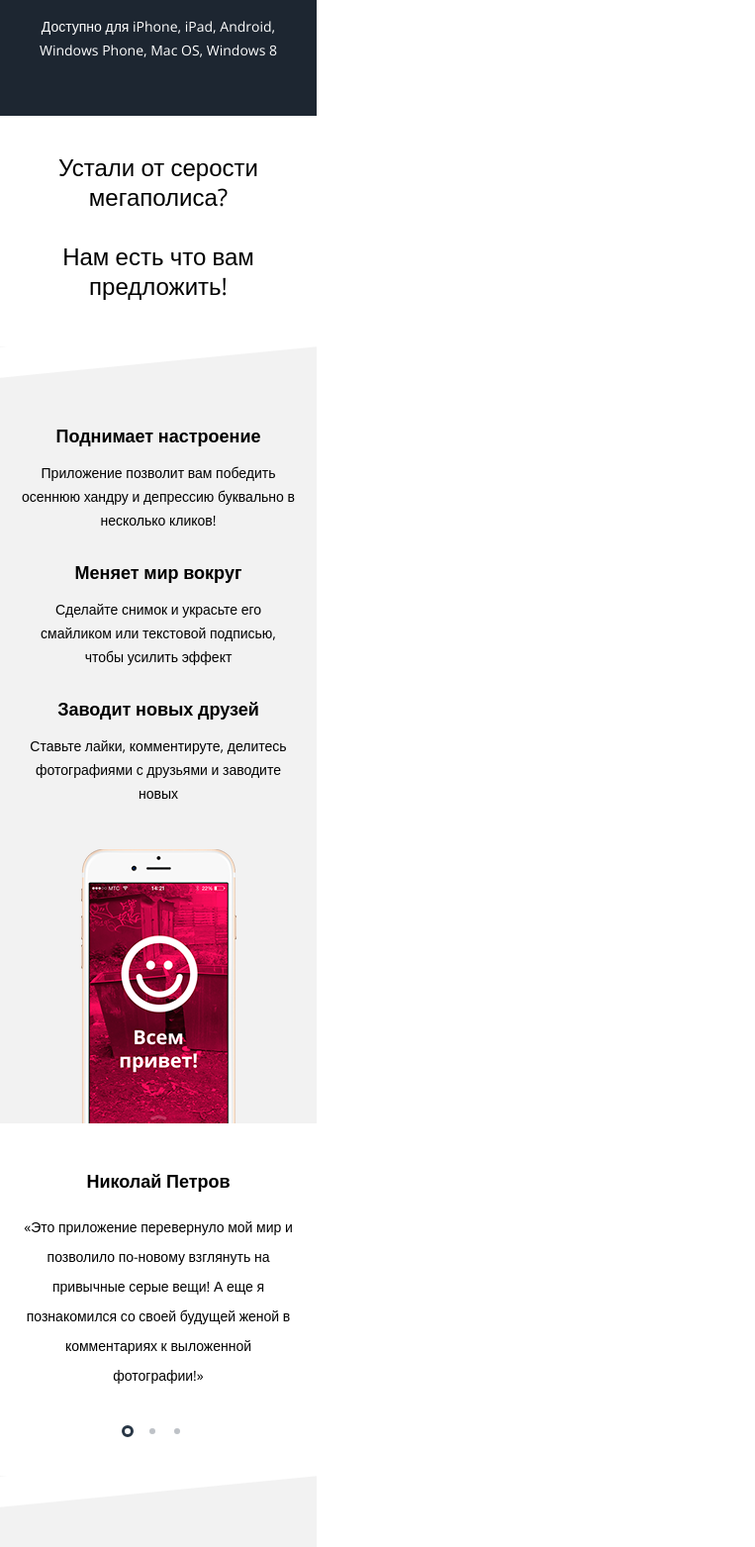
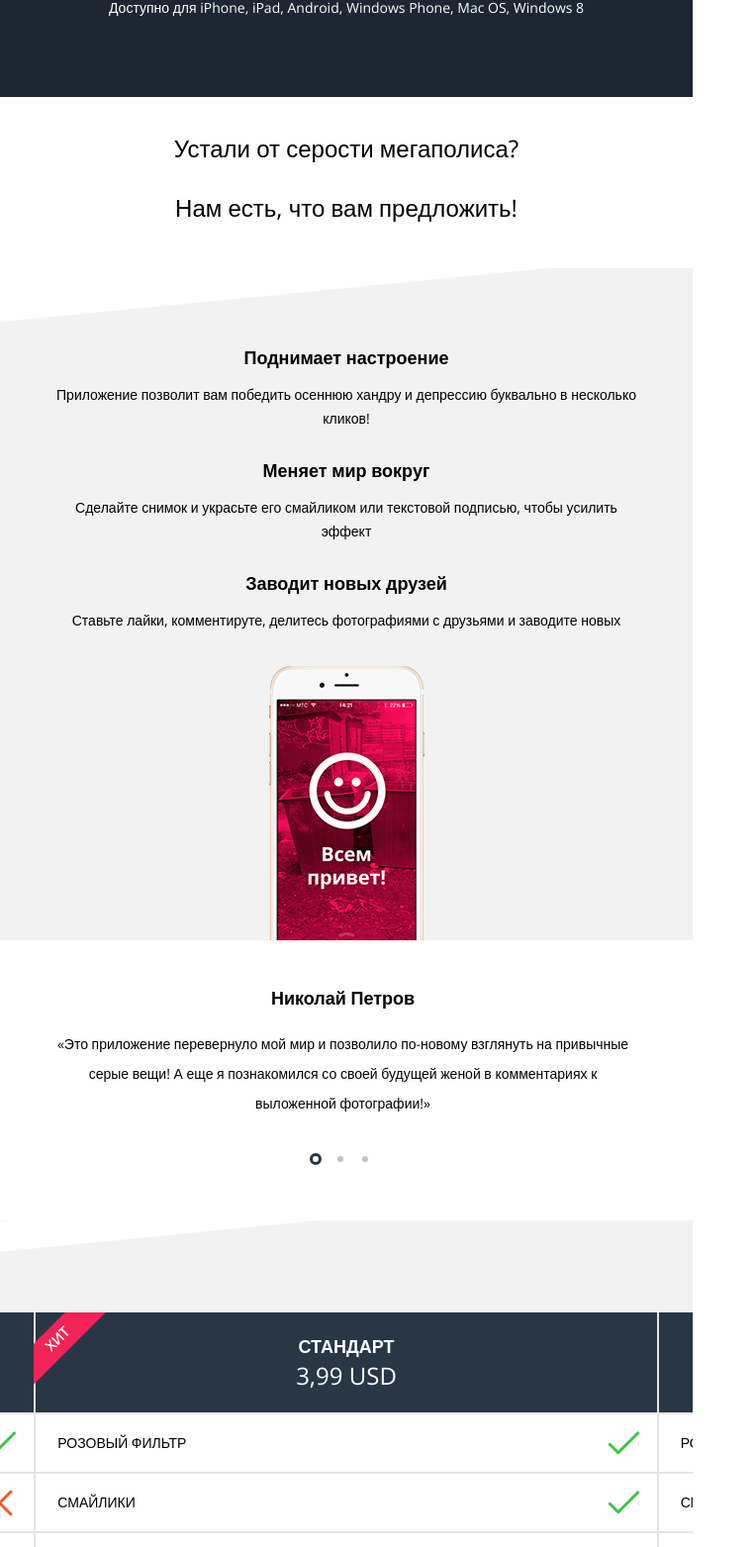
Before and after one commit to lastavenka/40197-Pink, a website: page index.html in a window 1280 px wide. Shown: the part 637-2200 px from the top of the page at 99% size, without its empty margins (0-763 px from the left). Drawn offline with nearby package versions, Linux system fonts and the light colour scheme; files whose address does not match are found by name.

Commit message:
Резиновая мобильная версия

```diff
--- a/index.html
+++ b/index.html
@@ -20,18 +20,21 @@
         </div>
 
         <nav class="main-nav">
+            <div class="main-nav__wrap">
                 <ul class="main-nav__list">
                     <li><a href="#">Информация</a></li>
                     <li><a href="#">Возможности</a></li>
                     <li><a href="#">Отзывы</a></li>
                     <li><a href="#">Стоимость</a></li>
                 </ul>
+            </div>
         </nav>
 
         <div class="intro">
             <div class="intro__wrap">
                 <span class="intro__text">Взгляните на жизнь иначе!</span>
             </div>
+            <div class="intro__image"></div>
         </div>
     </header>
 
@@ -43,7 +46,7 @@
                 <a href="#" class="download__link download__link--android">Скачать в Google Play</a>
                 <a href="#" class="download__link download__link--win-mobile">Скачать в Windows Phone Store</a>
             </div>
-            <p class="download__text">Доступно для iPhone, iPad, Android, Windows Phone, Mac OS, Windows 8</p>
+            <p class="download__text">Доступно для iPhone, iPad, Android, Windows Phone, Mac&nbsp;OS, Windows&nbsp;8</p>
         </div>
     </div>
 
@@ -51,7 +54,7 @@
         <div class="information__wrap">
             <h1 class="information__header">
                 <span>Устали от серости мегаполиса?</span>
-                <span>Нам есть что вам предложить!</span>
+                <span>Нам есть, что вам предложить!</span>
             </h1>
         </div>
         <div class="features">
@@ -68,11 +71,13 @@
                     <h1>Заводит новых друзей</h1>
                     <p>Ставьте лайки, комментируте, делитесь фотографиями с друзьями и заводите новых</p>
                 </section>
+                <div class="features__image"></div>
             </div>
         </div>
     </section>
 
     <div class="reviews-slider">
+        <div class="reviews-slider__wrap">
             <div class="reviews-slider__container">
                 <div class="reviews-slider__item">
                     <div class="reviews-slider__item-wrap">
@@ -90,6 +95,7 @@
                     <div class="reviews-slider__item-wrap">
                         <span>Николай Петров</span>
                         <blockquote>«Это приложение перевернуло мой мир и позволило по-новому взглянуть на привычные серые вещи! А еще я познакомился со своей будущей женой в комментариях к выложенной фотографии!»</blockquote>
+                    </div>
                 </div>
             </div>
         </div>
--- a/less/components/download.less
+++ b/less/components/download.less
@@ -1,4 +1,6 @@
 .download {
+    min-width: 320px;
+    max-width: 700px;
     min-height: 243px;
     padding-top: 28px;
     padding-bottom: 26px;
@@ -10,6 +12,8 @@
 
     &__btn {
         display: block;
+        width: 280px;
+        margin: 0 auto;
         margin-bottom: 31px;
         padding: 15px 0;
         border: 3px solid @white;
--- a/less/components/information.less
+++ b/less/components/information.less
@@ -1,5 +1,6 @@
 .information {
-    min-height: 963px;
+    min-width: 320px;
+    max-width: 700px;
     padding-top: 7px;
 
     &__wrap {
@@ -22,21 +23,19 @@
 
 .features {
     position: relative;
-    min-height: 735px;
     padding-top: 50px;
-    background: url("../img/TEMP-iphone-hi.png") 50% bottom no-repeat,
-                @grey-f2;
+    background: @grey-f2;
     overflow: hidden;
 
     &:before {
         position: absolute;
-        top: -15px;
-        width: 320px;
-        height: 31px;
+        top: -50px;
+        width: 100%;
+        height: 70px;
         background: @white;
         content: '';
         transform: skewY(-5.6deg);
-    }
+    } // В резиновой верстке уголки с помощью псевдоэлементов не прокатили. Буду делать SVG
 
     &__wrap {
         .wrapper;
@@ -51,4 +50,10 @@
         font-size: @font-size-h1 - .6;
         font-weight: bold;
     }
+
+    &__image {
+        height: 278px;
+        margin-top: 33px;
+        background: url("../img/TEMP-iphone-hi.png") 50% bottom no-repeat;
+    }
 }
--- a/less/components/mixins.less
+++ b/less/components/mixins.less
@@ -1,6 +1,5 @@
 .wrapper {
-    margin: 0 auto;
-    width: @wrapper-width;
+    padding: 0 7%;
 }
 
 .clearfix() {
--- a/less/components/page-footer.less
+++ b/less/components/page-footer.less
@@ -1,6 +1,8 @@
 //SVG-треугольник сделаю позже, после вебинара о SVG-графике
 
 .page-footer {
+    min-width: 320px;
+    max-width: 700px;
     min-height: 351px;
     padding-top: 20px;
     padding-bottom: 35px;
--- a/less/components/page-header.less
+++ b/less/components/page-header.less
@@ -1,10 +1,12 @@
 .page-header {
     position: relative;
+    min-width: 320px;
+    max-width: 700px;
 }
 
 .top-header {
     position: absolute;
-    width: 320px;
+    width: 100%;
     height: 66px;
     background: @grey-00--a30;
 
@@ -93,14 +95,13 @@
     display: none;
     position: absolute;
     top: 70px;
-    width: 320px;
+    width: 100%;
     min-height: 256px;
     text-align: center;
     list-style: none;
 
     &__list {
         margin: 0;
-        margin-left: -40px;
         padding: 0;
     }
 
@@ -117,10 +118,8 @@
 }
 
 .intro {
-    min-height: 367px;
     padding-top: 90px;
-    background: url("../img/TEMP-hand_with_iphone.png") left bottom no-repeat,
-                url("../img/bg-intro.jpg");
+    background: url("../img/bg-intro.jpg") 50% top;
 
     &__wrap {
         .wrapper;
@@ -132,4 +131,10 @@
         font-size: @font-size-base + 1;
         font-weight: 300;
     }
+
+    &__image {
+        background: url("../img/TEMP-hand_with_iphone.png") center bottom no-repeat;
+        height: 320px;
+
+    }
 }
--- a/less/components/price.less
+++ b/less/components/price.less
@@ -1,6 +1,7 @@
 .price {
     position: relative;
-    min-height: 331px;
+    min-height: 320px;
+    max-width: 700px;
     padding-top: 93px;
     padding-bottom: 46px;
     background: @grey-f2;
@@ -17,19 +18,20 @@
     }
 
     &__wrap {
-        .wrapper;
+        width: 100%;
+        margin: 0 auto;
+    }
+
+    &__table {
+        width: 270%;
+        margin-left: -85%;
+        border: 2px solid @grey-e5;
+        border-top: 0;
+        border-collapse: collapse;
     }
 }
 
-.price__table {
-    position: absolute;
-    left: -260px;
-    width: 840px;
-    border: 2px solid @grey-e5;
-    border-top: 0;
-    border-collapse: collapse;
-
-    &-flag {
+.price__table-flag {
     position: absolute;
     top: 0;
     left: -2px;
@@ -39,7 +41,7 @@
     background: url("../img/flag-price__table.png") no-repeat;
 }
 
-    td {
+.price__table td {
     position: relative;
     padding: 14px 0 14px 22px;
     border: 2px solid @grey-e5;
@@ -47,7 +49,7 @@
     text-transform: uppercase;
     line-height: @line-height-base + .6;
     background-color: @white;
-    }
+
 }
 
 .price__table-header {
@@ -75,7 +77,7 @@
 }
 
 .price__pagination {
-    margin-top: 320px;
+    margin-top: 40px;
     text-align: center;
     font-size: 0;
 
--- a/less/components/reviews-slider.less
+++ b/less/components/reviews-slider.less
@@ -1,18 +1,22 @@
 .reviews-slider {
-    width: 320px;
-    min-height: 313px;
+    min-width: 320px;
+    max-width: 700px;
     padding-top: 43px;
     font-size: 0;
-    overflow: hidden;
+
+    &__wrap {
+        overflow: hidden;
+        margin: 0 auto;
+    }
 
     &__container {
-        width: 960px;
+        width: 300%;
     }
 }
 
 .reviews-slider__item {
     display: inline-block;
-    width: 320px;
+    width: 33%;
     text-align: center;
 
     &-wrap {
@@ -35,6 +39,7 @@
 
 .reviews-slider__pagination {
     margin-top: 33px;
+    margin-bottom: 44px;
     text-align: center;
     font-size: 0;
 
--- a/less/scaffolding.less
+++ b/less/scaffolding.less
@@ -6,7 +6,6 @@ body {
     font-family: @font-family-base;
     font-size: @font-size-base;
     line-height: @line-height-base;
-    max-width: 320px;
 }
 
 a {
--- a/less/style.less
+++ b/less/style.less
@@ -1,4 +1,4 @@
-@import url("../css/normalize.css");
+@import url("normalize.less");
 
 @import url("variables.less");
 @import url("components/mixins.less");
```
Also changed, not shown: css/style.css, img/bg-intro--700.jpg (deleted), img/bg-intro.jpg, less/normalize.less (renamed from css/normalize.css). Lines whose indentation alone changed are shown as unchanged.
